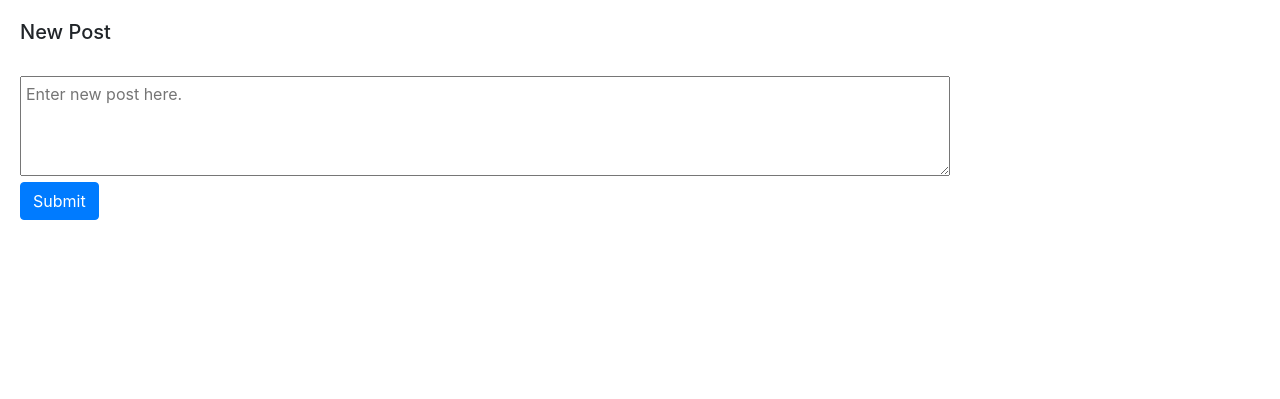
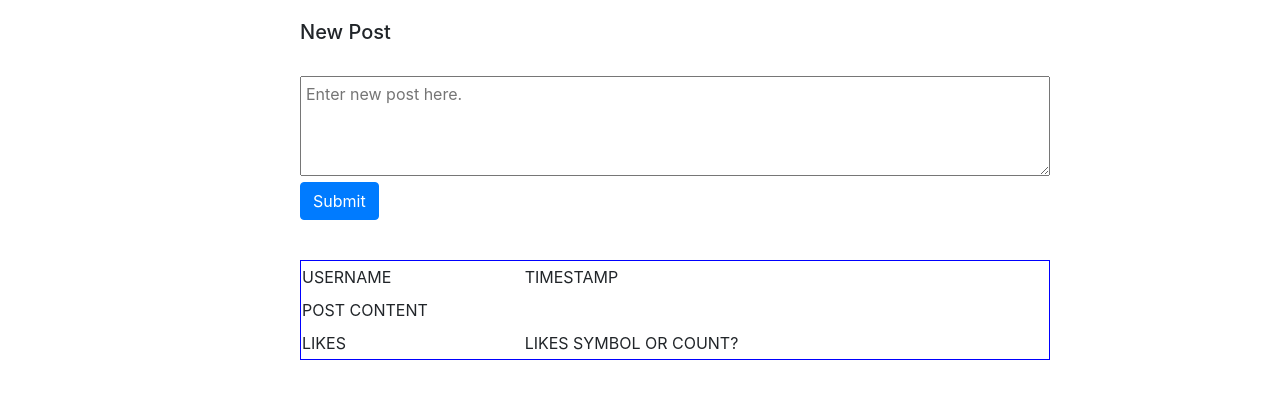
Before and after one commit to techsavhay/web50-projects-2020-x, a Django app: page / in a window 1280 px wide. Shown: the part 56-455 px from the top of the page. Run offline with Django 3.2, Linux system fonts and the light colour scheme; some libraries are stand-ins or nearby versions.

Commit message:
added index.js to git

```diff
--- /dev/null
+++ b/network/project4/network/static/network/index.js
@@ -0,0 +1,34 @@
+document.addEventListener('DOMContentLoaded', function () {
+
+    // Add event listener for the newpost form submission
+    document.querySelector('#newpost-form').addEventListener('submit', (event) => {
+        event.preventDefault();
+        const content = document.querySelector('#newpost-textarea').value.trim();
+
+        // Token for security
+        const csrfToken = document.getElementsByName("csrfmiddlewaretoken")[0].value;
+
+        fetch('/api/save_post', {
+            method: 'POST',
+            headers: {
+                'Content-Type': 'application/json',
+                'X-CSRFToken': csrfToken // Must include the CSRF token in the headers
+            },
+            body: JSON.stringify({
+                content: content
+            })
+        })
+            .then(response => {
+                if (response.ok) {
+                    // If the request was successful, reload the page
+                    location.reload();
+                } else {
+                    // If there is an error, show the error message in the console
+                    console.error('Error saving post:', response.statusText);
+                }
+            })
+            .catch(error => {
+                console.error('Error fetching data:', error);
+            });
+    });
+});
--- a/network/project4/network/static/network/styles.css
+++ b/network/project4/network/static/network/styles.css
@@ -1,5 +1,5 @@
 #newpost-textarea {
-    width:75%;
+    min-width: 750px;
     height: 100px;
     max-width: 3000px;
     padding: 5px;
@@ -7,6 +7,20 @@
 }
 
 #newpost-form {
-    height: 1vh;
+    min-height: 100px;
     padding: 20px;
+    padding-left: 300px;
 }
+
+.posts-table {
+    min-height: 100px;
+    padding: 20px;
+    border: 1px solid blue;
+    min-width: 750px;
+
+}
+
+#posts-view {
+    padding: 20px;
+    padding-left: 300px;
+}
--- a/network/project4/network/templates/network/index.html
+++ b/network/project4/network/templates/network/index.html
@@ -9,4 +9,28 @@
         <br>
         <input type="submit" class="btn btn-primary"/>
 </form>
+
+
+<div id="posts-view">
+    <table class ="posts-table">
+        <tbody>
+          <!-- Table rows are magically added here -->
+          <tr>
+            <td>USERNAME</td>
+            <td>TIMESTAMP</td>
+          </tr>
+          <tr>
+            <td colspan="2" rowspan="2">POST CONTENT</td>
+          </tr>
+          <tr>
+            <!-- The second row should be occupied by the cell from the previous row -->
+          </tr>
+          <tr>
+            <td>LIKES</td>
+            <td>LIKES SYMBOL OR COUNT?</td>
+          </tr>
+        </tbody>
+    </table>
+</div>
+
 {% endblock %}
```
